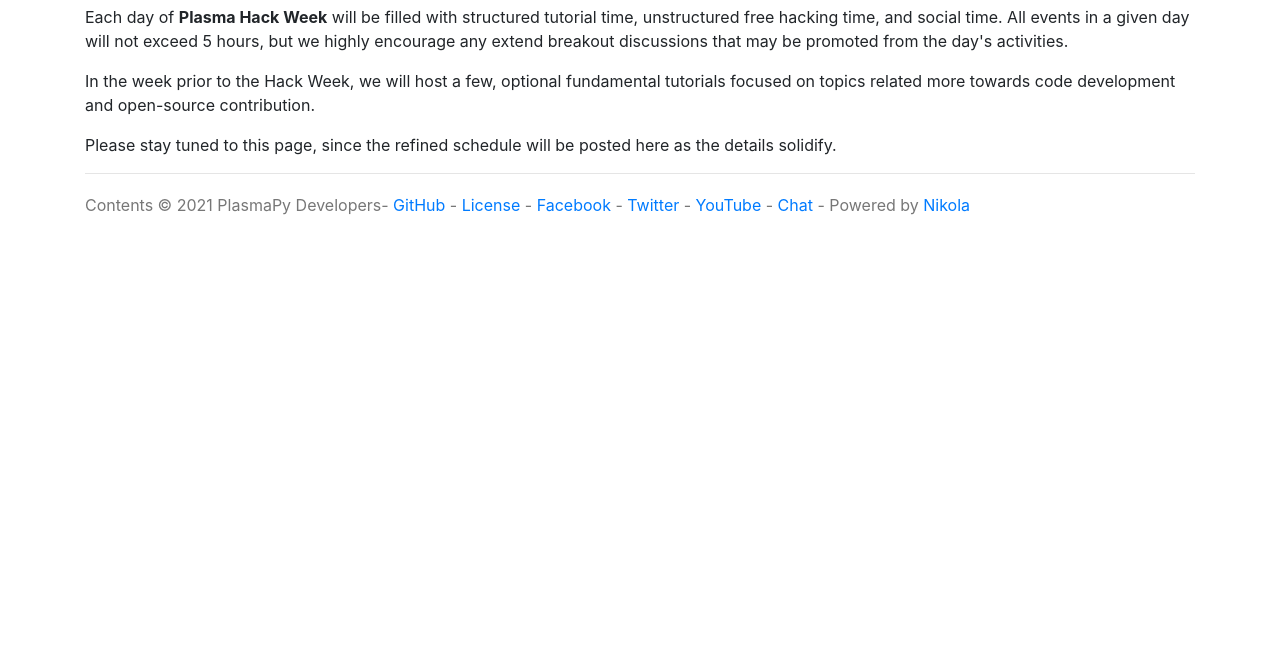
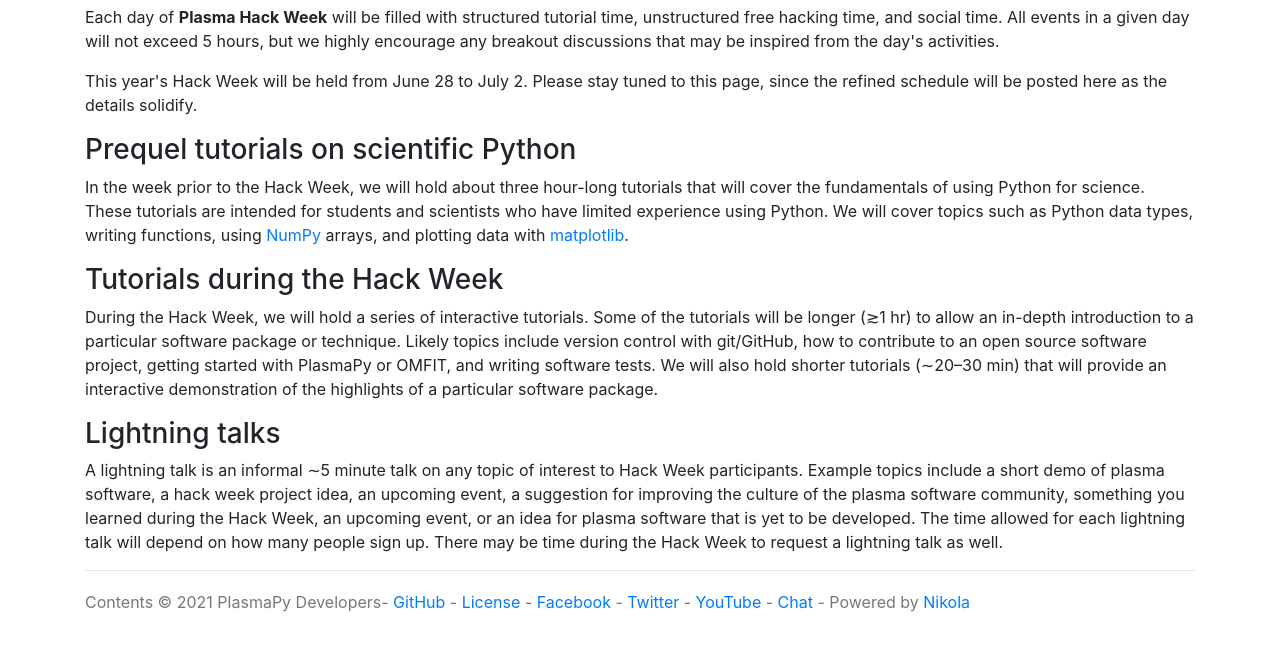
Before and after one commit to PlasmaPy/hack.plasmapy.org, a plain HTML site: page 2021/schedule/index.html in a window 1280 px wide. Shown: the part 141-792 px from the top of the page. Drawn offline with Linux system fonts and the light colour scheme.

Commit message:
Nikola auto commit.
Source commit: 9d8ae18da5c399b98eacca1009114d1aa8c66ead
Nikola version: 8.1.3

```diff
--- a/2021/schedule/index.html
+++ b/2021/schedule/index.html
@@ -23,7 +23,7 @@ Each day of Plasma Hack Week will be filled with structured tutorial time,
 unstructured free hacking time, and social time.  All events in a given day will
 not exceed 5">
 <meta property="og:type" content="article">
-<meta property="article:published_time" content="2021-05-17T19:45:05+02:00">
+<meta property="article:published_time" content="2021-05-26T16:15:10+02:00">
 </head>
 <body>
 <a href="#content" class="sr-only sr-only-focusable">Skip to main content</a>
@@ -91,13 +91,36 @@ bg-dark
 <h2>Plasma Hack Week 2021: Schedule</h2>
 <p>Each day of <strong>Plasma Hack Week</strong> will be filled with structured tutorial time,
 unstructured free hacking time, and social time.  All events in a given day will
-not exceed 5 hours, but we highly encourage any extend breakout discussions that
-may be promoted from the day's activities.</p>
-<p>In the week prior to the Hack Week, we will host a few, optional fundamental
-tutorials focused on topics related more towards code development and
-open-source contribution.</p>
-<p>Please stay tuned to this page, since the refined schedule will be posted
-here as the details solidify.</p>
+not exceed 5 hours, but we highly encourage any breakout discussions that
+may be inspired from the day's activities.</p>
+<p>This year's Hack Week will be held from June 28 to July 2.  Please stay
+tuned to this page, since the refined schedule will be posted here as
+the details solidify.  </p>
+<h3>Prequel tutorials on scientific Python</h3>
+<p>In the week prior to the Hack Week, we will hold about three hour-long
+tutorials that will cover the fundamentals of using Python for science.
+These tutorials are intended for students and scientists who have limited
+experience using Python.  We will cover topics such as Python data types,
+writing functions, using <a href="https://numpy.org/">NumPy</a> arrays, and plotting
+data with <a href="https://matplotlib.org/">matplotlib</a>.</p>
+<h3>Tutorials during the Hack Week</h3>
+<p>During the Hack Week, we will hold a series of interactive tutorials.
+Some of the tutorials will be longer (≳1 hr) to allow an in-depth
+introduction to a particular software package or technique.  Likely
+topics include version control with git/GitHub, how to contribute to an
+open source software project, getting started with PlasmaPy or OMFIT,
+and writing software tests.  We will also hold shorter tutorials
+(∼20–30 min) that will provide an interactive demonstration of the
+highlights of a particular software package.</p>
+<h3>Lightning talks</h3>
+<p>A lightning talk is an informal ∼5 minute talk on any topic of interest
+to Hack Week participants.  Example topics include a short demo of plasma
+software, a hack week project idea, an upcoming event, a suggestion for
+improving the culture of the plasma software community, something you
+learned during the Hack Week, an upcoming event, or an idea for plasma
+software that is yet to be developed.  The time allowed for each
+lightning talk will depend on how many people sign up.  There may be
+time during the Hack Week to request a lightning talk as well.</p>
 </div>
     </div>
 
--- a/rss.xml
+++ b/rss.xml
@@ -2,4 +2,4 @@
 <?xml-stylesheet type="text/xsl" href="assets/xml/rss.xsl" media="all"?><rss version="2.0" xmlns:atom="http://www.w3.org/2005/Atom"><channel><title>PlasmaPy</title><link>https://hack.plasmapy.org/</link><description>Webpage for Hackathons hosted by PlasmaPy.</description><atom:link href="https://hack.plasmapy.org/rss.xml" rel="self" type="application/rss+xml"></atom:link><language>en</language><copyright>Contents © 2021 &lt;a href=https://github.com/PlasmaPy/plasma-hack-week&gt;PlasmaPy Developers&lt;/a&gt;
 &lt;a href="/license"&gt;
 License
-&lt;/a&gt;</copyright><lastBuildDate>Mon, 17 May 2021 17:45:31 GMT</lastBuildDate><generator>Nikola (getnikola.com)</generator><docs>http://blogs.law.harvard.edu/tech/rss</docs></channel></rss>
+&lt;/a&gt;</copyright><lastBuildDate>Wed, 26 May 2021 14:15:46 GMT</lastBuildDate><generator>Nikola (getnikola.com)</generator><docs>http://blogs.law.harvard.edu/tech/rss</docs></channel></rss>
--- a/sitemapindex.xml
+++ b/sitemapindex.xml
@@ -7,10 +7,10 @@
                         http://www.sitemaps.org/schemas/sitemap/0.9/sitemap.xsd">
  <sitemap>
   <loc>https://hack.plasmapy.org/rss.xml</loc>
-  <lastmod>2021-05-17T17:45:00Z</lastmod>
+  <lastmod>2021-05-26T14:15:00Z</lastmod>
  </sitemap>
  <sitemap>
   <loc>https://hack.plasmapy.org/sitemap.xml</loc>
-  <lastmod>2021-05-17T17:45:00Z</lastmod>
+  <lastmod>2021-05-26T14:15:00Z</lastmod>
  </sitemap>
 </sitemapindex>
```
Also changed, not shown: 2021/about/index.html (+1 -1 lines), 2021/committee/index.html (+1 -1 lines), 2021/registration/index.html (+5 -5 lines), 2021/social/index.html (+1 -1 lines), assets/js/tipuesearch_content.js (+2 -2 lines), contact/index.html (+1 -1 lines), index.html (+1 -1 lines), sitemap.xml (+10 -10 lines), 2 other files.
